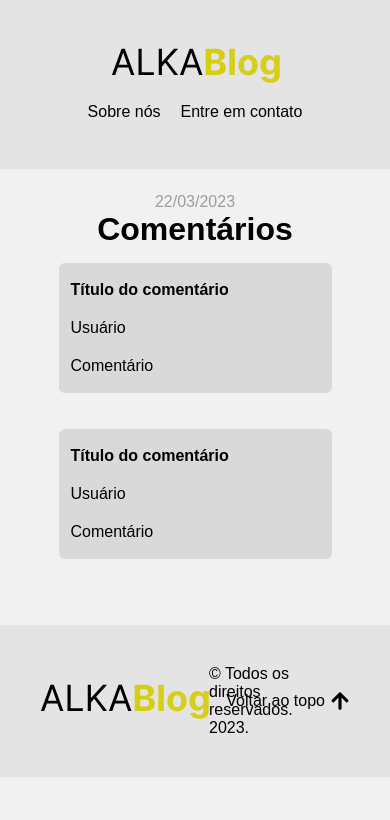
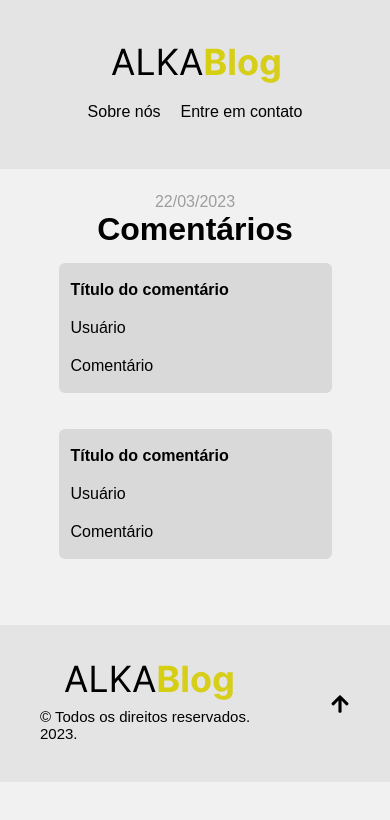
Before and after one commit to AdsonVilla/Posts-and-Comments, a React (Vite) app in the folder teste-frontend/: page /comments in a window 390 px wide. Shown: the top 820 px of the page. Built offline with nearby package versions, Linux system fonts and the light colour scheme.

Commit message:
style: Tornar o Footer responsivo

```diff
--- a/teste-frontend/src/components/Footer/footer.css
+++ b/teste-frontend/src/components/Footer/footer.css
@@ -15,7 +15,7 @@ footer {
 }
 
 .footer-logo {
-  width: 50%;
+  width: 60%;
   display: flex;
   align-items: center;
   justify-content: space-between;
@@ -28,3 +28,37 @@ footer {
   text-decoration: none;
   color: #000;
 }
+
+@media (max-width: 960px) {
+  .footer-logo {
+    width: 70%;
+  }
+}
+
+@media (max-width: 734px) {
+  .footer-logo {
+    flex-direction: column;
+    gap: 8px;
+  }
+}
+@media (max-width: 465px) {
+  .footer-logo span {
+    font-size: 15px;
+  }
+}
+@media (max-width: 382px) {
+  .footer-logo span {
+    font-size: 14px;
+  }
+}
+@media (max-width: 362px) {
+  .footer-logo span {
+    font-size: 13px;
+  }
+}
+
+@media (max-width: 644px) {
+  .back-to-top a span {
+    display: none;
+  }
+}
--- a/teste-frontend/src/components/Navbar/navbar.css
+++ b/teste-frontend/src/components/Navbar/navbar.css
@@ -45,3 +45,8 @@
     font-size: 15px;
   }
 }
+@media (max-width: 364px) {
+  .options li a {
+    font-size: 13px;
+  }
+}
```
